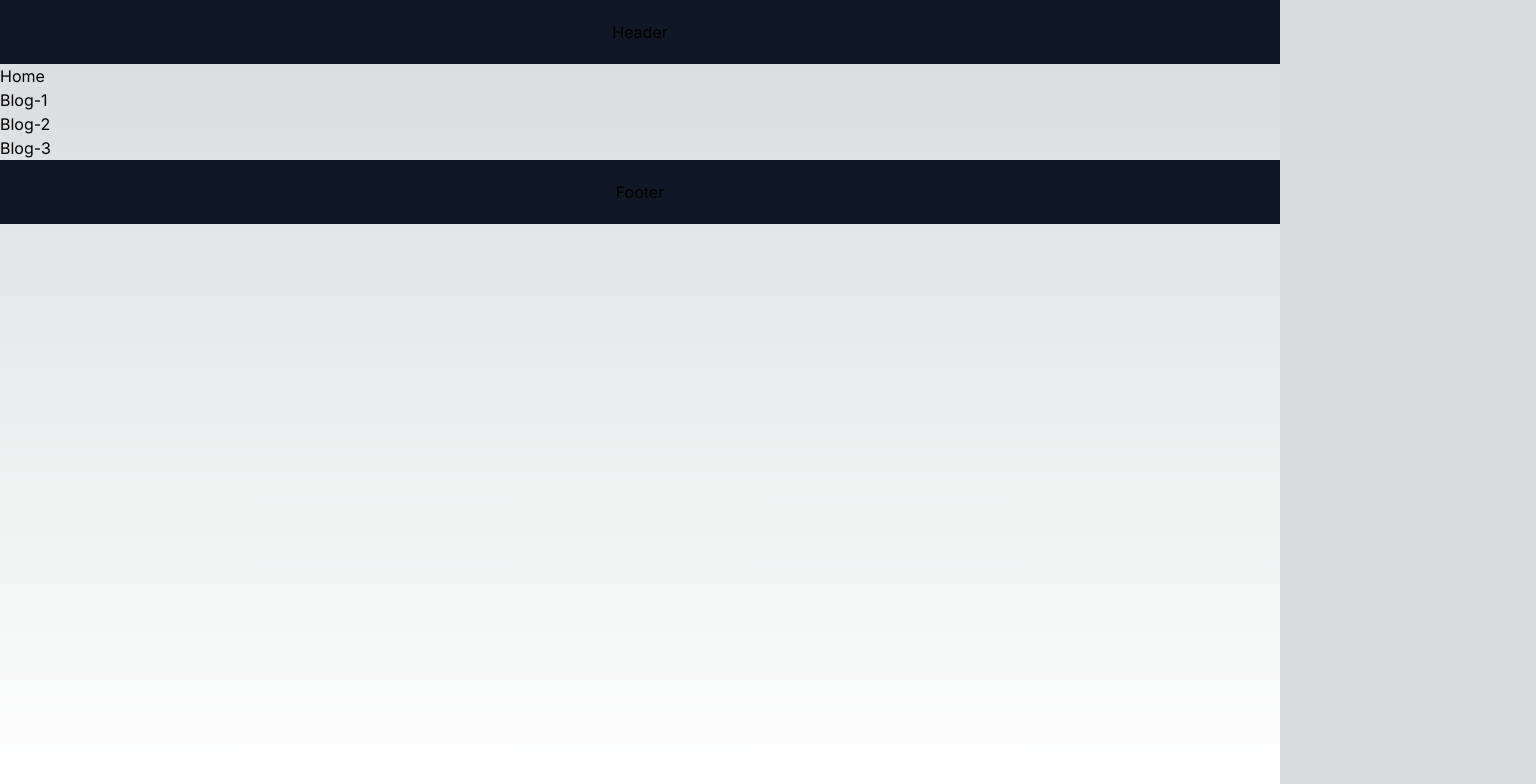
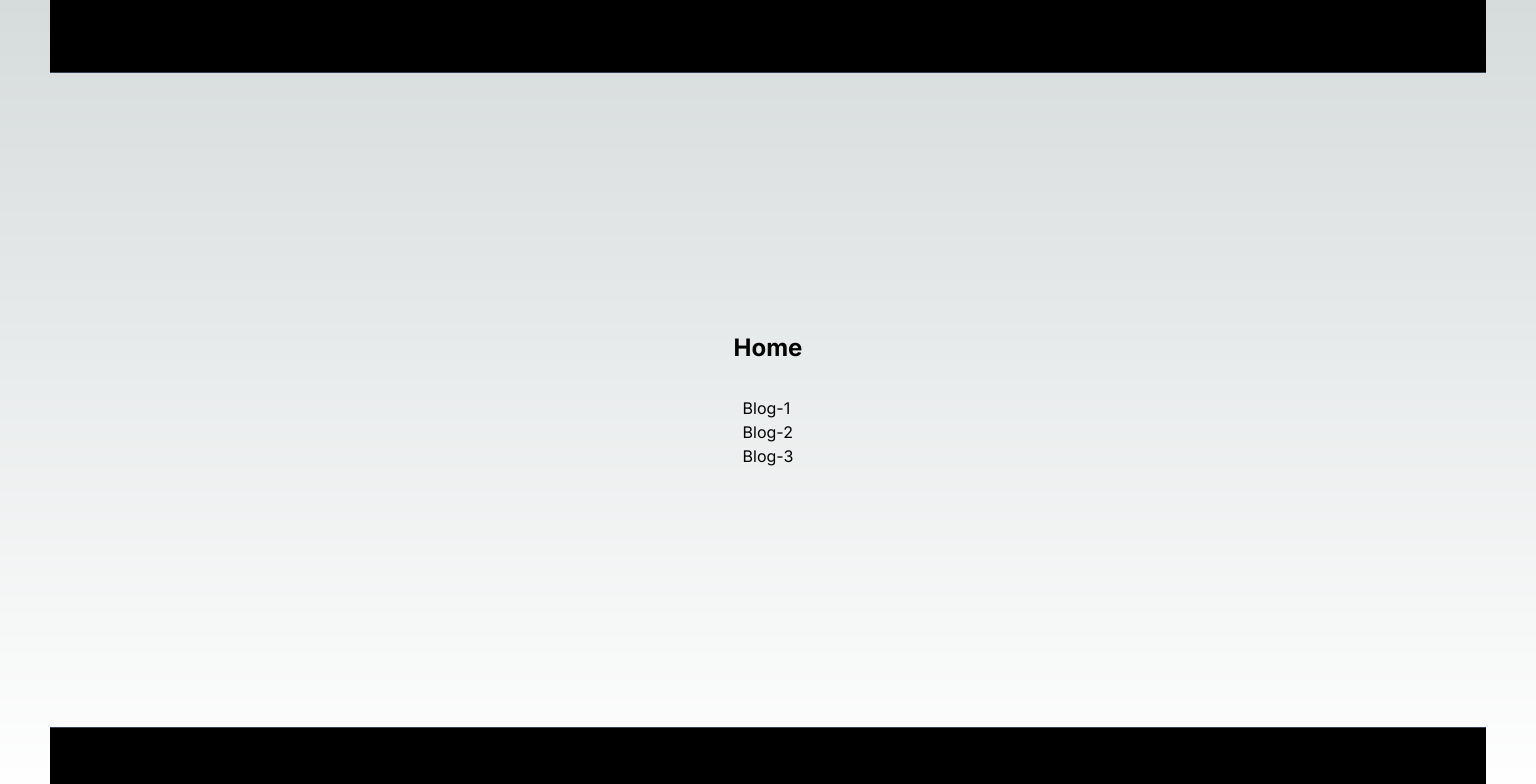
Before and after one commit to HarenaFiantso/Blog-app-practice, a Next.js app: page /home in a window 1280 px wide. Shown: the top 784 px of the page, 1536 px wide, since content can reach past the window. Built offline with nearby package versions, Linux system fonts and the light colour scheme.

Commit message:
style: header and footer

```diff
--- a/app/components/Footer.tsx
+++ b/app/components/Footer.tsx
@@ -1,7 +1,9 @@
 export default function Footer() {
     return (
-        <div className="w-full bg-gray-900 bottom-0 text-center py-5">
-            Footer
+        <div className="w-full bg-black border-t border-t-gray-700 text-center py-5">
+            <h1 className="text-2xl font-bold">
+                Footer
+            </h1>
         </div>
     );
 }
--- a/app/components/Header.tsx
+++ b/app/components/Header.tsx
@@ -1,7 +1,9 @@
 export default function Header() {
     return (
-        <div className="w-full bg-gray-900 sticky top-0 right-0 left-0 text-center py-5">
-            Header
+        <div className="w-full bg-black border-b border-b-gray-700 text-center py-5">
+            <h1 className="text-2xl font-bold">
+                Header
+            </h1>
         </div>
     );
 }
--- a/app/home/page.tsx
+++ b/app/home/page.tsx
@@ -3,12 +3,12 @@ import {blogs} from "@/app/datas/BlogList";
 
 const HomePage = () => {
     return (
-        <div>
-            <h1>Home</h1>
+        <div className="flex items-center justify-center flex-col">
+            <h1 className="mb-8 font-bold text-2xl">Home</h1>
             <ul>
                 {blogs.map((blog) => (
                     <li key={blog.id}>
-                        <Link href={`/blog/${blog.id}`}>{blog.title}</Link>
+                        <Link href={`/blog/${blog.id}`} className="hover:underline">{blog.title}</Link>
                     </li>
                 ))}
             </ul>
--- a/app/layout.tsx
+++ b/app/layout.tsx
@@ -1,11 +1,11 @@
-import type { Metadata } from "next";
-import { Inter } from "next/font/google";
+import type {Metadata} from "next";
+import {Inter} from "next/font/google";
 import "./globals.css";
 import React from "react";
 import Header from "@/app/components/Header";
 import Footer from "@/app/components/Footer";
 
-const inter = Inter({ subsets: ["latin"] });
+const inter = Inter({subsets: ["latin"]});
 
 export const metadata: Metadata = {
     title: "Blog App",
@@ -20,9 +20,11 @@ export default function RootLayout({
     return (
         <html lang="en">
         <body className={inter.className}>
-        <Header />
+        <div className="w-[1536px] m-auto px-[50px] min-h-[100vh] flex flex-col justify-between">
+            <Header/>
             {children}
-        <Footer />
+            <Footer/>
+        </div>
         </body>
         </html>
     );
```
Lines whose indentation alone changed are shown as unchanged.
